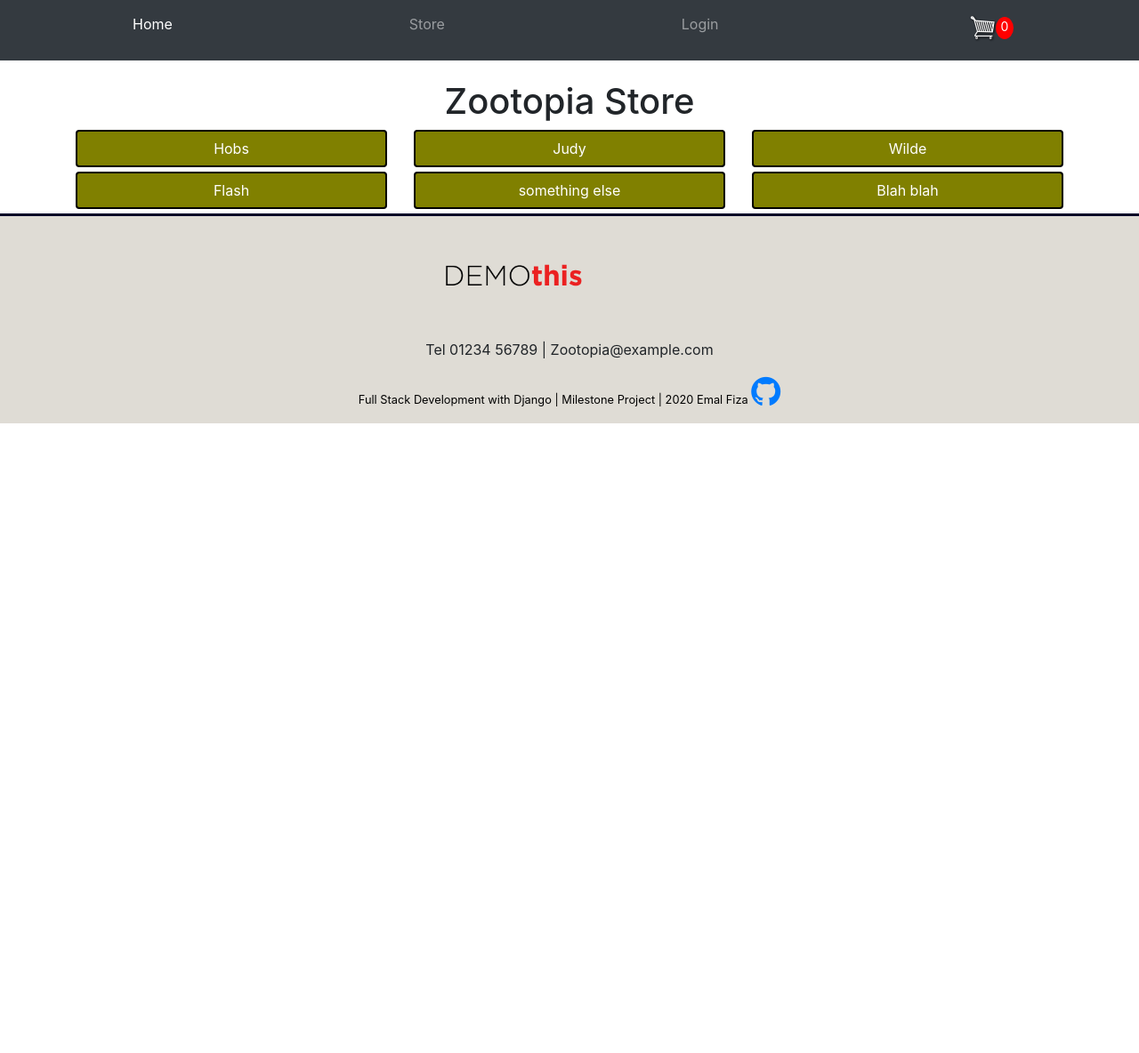
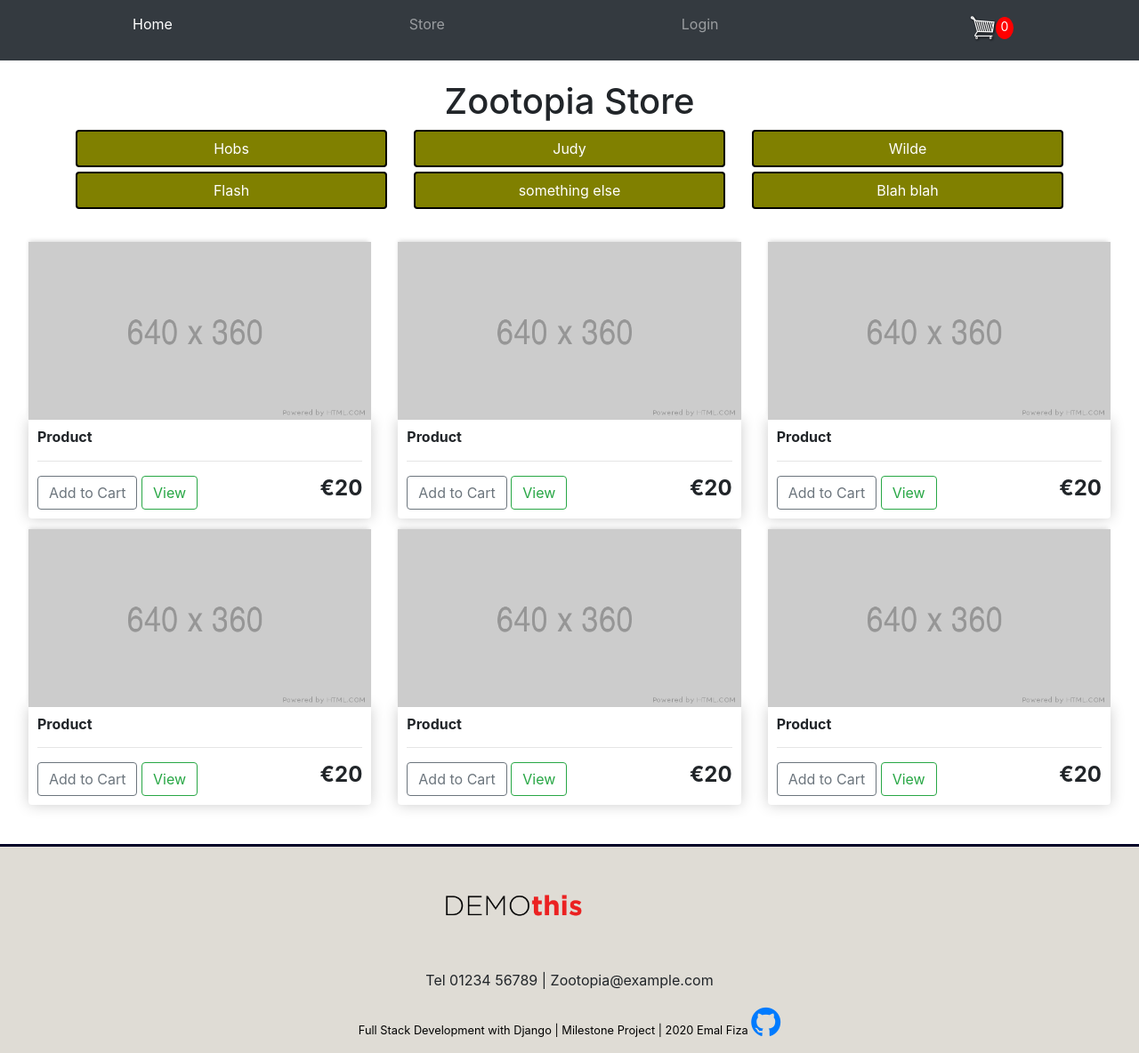
Before and after one commit to emalfiza/zootopia-stars, a Django app: page /store/ in a window 1280 px wide. Shown: the part 151-1335 px from the top of the page at 89% size. Before the commit the page ends 627 px from the top, so only its background shows below. Run offline with Django 3.2, Linux system fonts and the light colour scheme; some libraries are stand-ins or nearby versions.

Commit message:
Add item cards on the store page

```diff
--- a/static/css/main.css
+++ b/static/css/main.css
@@ -105,3 +105,11 @@
     height: 42px;
     margin-bottom: 5px;
 }
+
+.store-item {
+    padding: 32px;
+}
+
+.store-product {
+    border-radius: 0 0 4px 4px;
+}
--- a/store/templates/store/store.html
+++ b/store/templates/store/store.html
@@ -12,7 +12,7 @@
 	</div>
 </div>
 
-<!--Filters-->
+<!-- Filters -->
 <div class="container">
 	<div class="row">
 		<div class="col-12 col-sm-6 col-md-4">
@@ -48,4 +48,75 @@
 	</div>
 </div>
 
+<!-- All the items from the database list -->
+<div class="container-fluid store-item">
+		<div class="row">
+			<div class="col-lg-4 col-md-4 col-sm-6 box">
+				<img class="thumbnail" src="{% static 'img/placeholder.png' %}">
+				<div class="box-element store-product">
+					<h6><strong>Product</strong></h6>
+					<hr>
+					<button  class="btn btn-outline-secondary add-btn">Add to Cart</button>
+					<a class="btn btn-outline-success" href="#">View</a>
+					<h4 style="display: inline-block; float: right"><strong>€20</strong></h4>
+				</div>
+			</div>
+
+			<div class="col-lg-4 col-md-4 col-sm-6 box">
+				<img class="thumbnail" src="{% static 'img/placeholder.png' %}">
+				<div class="box-element store-product">
+					<h6><strong>Product</strong></h6>
+					<hr>
+					<button  class="btn btn-outline-secondary add-btn">Add to Cart</button>
+					<a class="btn btn-outline-success" href="#">View</a>
+					<h4 style="display: inline-block; float: right"><strong>€20</strong></h4>
+				</div>
+			</div>
+
+			<div class="col-lg-4 col-md-4 col-sm-6 box">
+				<img class="thumbnail" src="{% static 'img/placeholder.png' %}">
+				<div class="box-element store-product">
+					<h6><strong>Product</strong></h6>
+					<hr>
+					<button  class="btn btn-outline-secondary add-btn">Add to Cart</button>
+					<a class="btn btn-outline-success" href="#">View</a>
+					<h4 style="display: inline-block; float: right"><strong>€20</strong></h4>
+				</div>
+			</div>
+
+            <div class="col-lg-4 col-md-4 col-sm-6 box">
+				<img class="thumbnail" src="{% static 'img/placeholder.png' %}">
+				<div class="box-element store-product">
+					<h6><strong>Product</strong></h6>
+					<hr>
+					<button  class="btn btn-outline-secondary add-btn">Add to Cart</button>
+					<a class="btn btn-outline-success" href="#">View</a>
+					<h4 style="display: inline-block; float: right"><strong>€20</strong></h4>
+				</div>
+			</div>
+
+            <div class="col-lg-4 col-md-4 col-sm-6 box">
+				<img class="thumbnail" src="{% static 'img/placeholder.png' %}">
+				<div class="box-element store-product">
+					<h6><strong>Product</strong></h6>
+					<hr>
+					<button  class="btn btn-outline-secondary add-btn">Add to Cart</button>
+					<a class="btn btn-outline-success" href="#">View</a>
+					<h4 style="display: inline-block; float: right"><strong>€20</strong></h4>
+				</div>
+			</div>
+
+            <div class="col-lg-4 col-md-4 col-sm-6 box">
+				<img class="thumbnail" src="{% static 'img/placeholder.png' %}">
+				<div class="box-element store-product">
+					<h6><strong>Product</strong></h6>
+					<hr>
+					<button  class="btn btn-outline-secondary add-btn">Add to Cart</button>
+					<a class="btn btn-outline-success" href="#">View</a>
+					<h4 style="display: inline-block; float: right"><strong>€20</strong></h4>
+				</div>
+			</div>
+		</div>
+    </div>
+
 {% endblock %}
```
